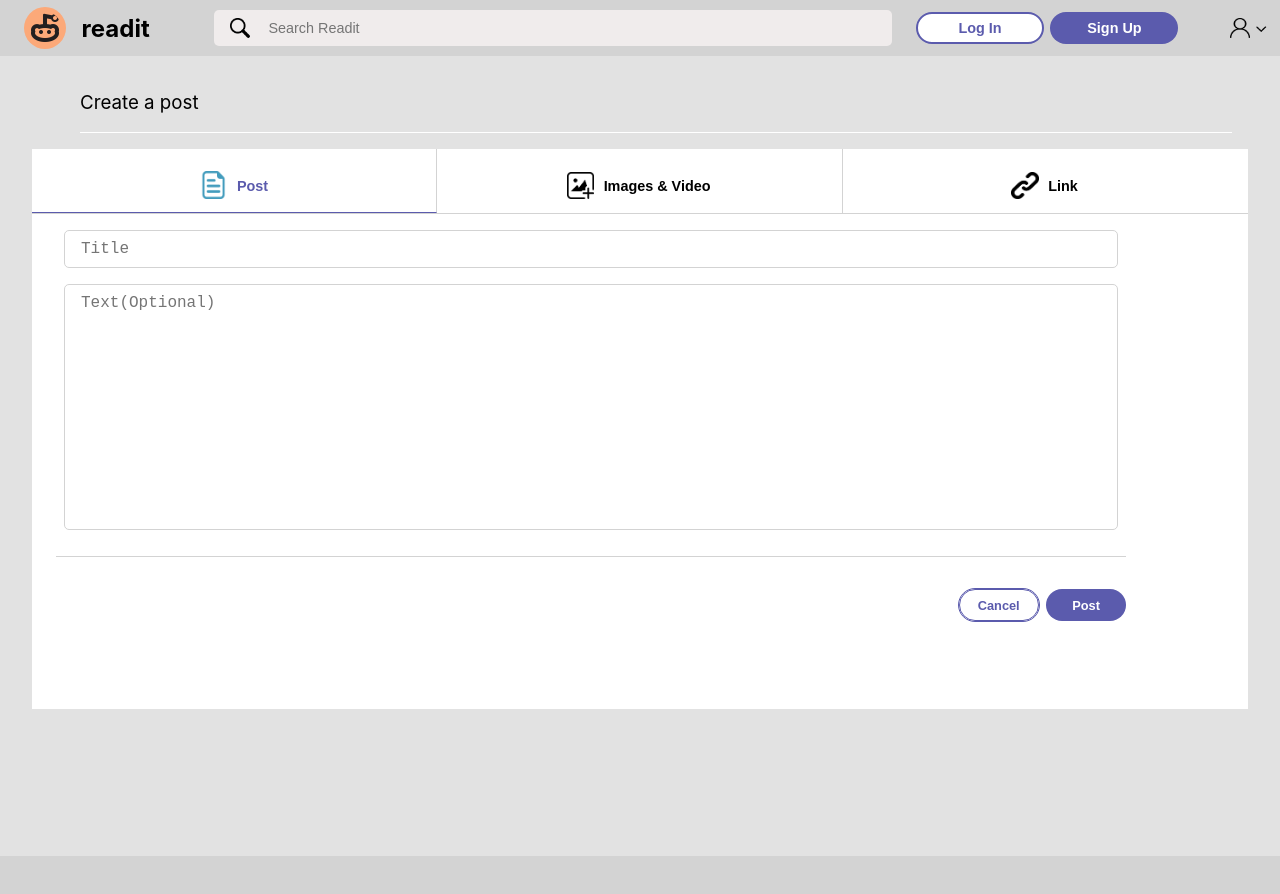
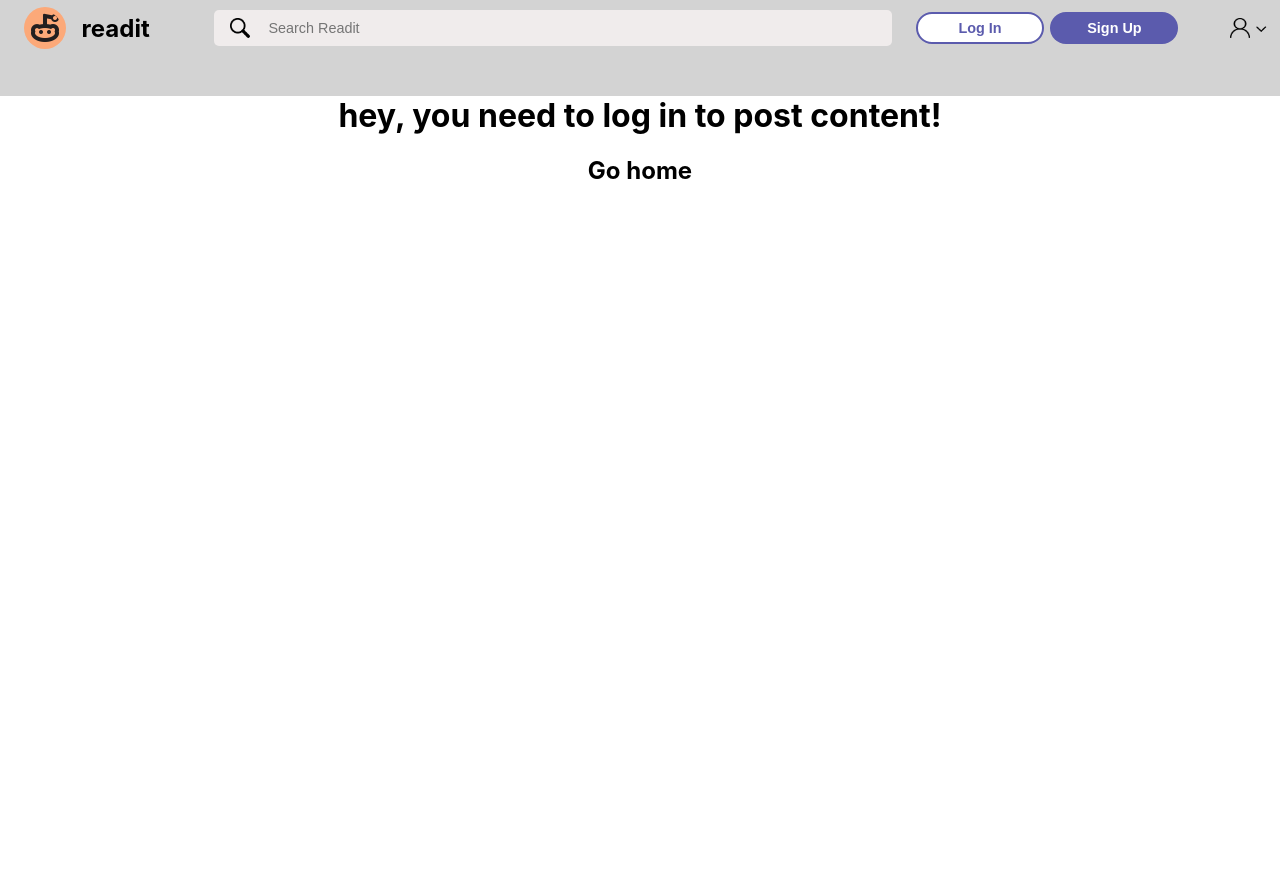
Before and after one commit to deet28/readit, a React (Create React App) app: page /Post in a window 1280 px wide. Before the commit the page ends 856 px from the top, so only its background shows below. Built offline with nearby package versions, Linux system fonts and the light colour scheme; no server answers.

Commit message:
Adding feature that prevents people from posting unless they're logged in.

```diff
--- a/src/components/Helpers.js
+++ b/src/components/Helpers.js
@@ -75,7 +75,7 @@ export function logIntoAccount(e){
   const largeHeader = document.querySelector(".Main-Header-Bar-Large");
   const mainBody = document.querySelector('.Main-Body-Div');
   const logInChange = document.querySelector('.Log-In-Change-Modal');
-  const logInChangeText = document.querySelector('.Log-In-Change-Modal-Text')
+  const logInChangeText = document.querySelector('.Log-In-Change-Modal-Text');
 
   if (e.target.textContent == 'Sign Up' || e.target.textContent == 'SIGN UP'){
     modalTitle.textContent = 'Sign Up';
--- a/src/components/MainBody.js
+++ b/src/components/MainBody.js
@@ -12,7 +12,6 @@ import {
 import {
   getFirestore,
   getDocs,
-  addDoc,
   query,
   where,
   doc,
@@ -27,7 +26,7 @@ import downVoteArrow from '../media/downvote-arrow.png'
 import chat from '../media/chat.png';
 import ReactPlayer from 'react-player/youtube';
 import { v4 as uuidv4 } from 'uuid';
-import { logIntoAccount } from './Helpers'
+import { logIntoAccount,closeLogIn } from './Helpers'
 
 export default function MainBody() {
 
@@ -40,6 +39,7 @@ export default function MainBody() {
   const [cDislikes,setcDislikes] = useState([]);
 
   const [comments,setComments] = useState([]);
+  const [cCounter,setcCounter] = useState(0);
   const currentUser = useAuth();
   let array = [];
   let commentsArray=[];
@@ -319,20 +319,21 @@ async function downvoteCButton(id){
   }
 
   async function displayComments(input){
+  let counter = 0;
   let postID = input
     const  q = collection(db,"Comments",postID,"Comment-Nest");
-    //const collectionRef = collection(postRef,"Comment-Nest");
-    //const q = query(postRef,where("id","==",postID))
     const snapshot = await getDocs(q,"Comment-Nest");
     const results = snapshot.docs.map(doc=> ({...doc.data()}));
     results.forEach(async (result) => {
-      console.log(result)
       let newComment = result.comment
       let newCommentLikes = result.likes
       let newCommentID = result.id
       let user = result.user
+      counter++;
       commentsArray.push({newComment,newCommentID,newCommentLikes,user});
     });
+    setcCounter(counter);
+    console.log(cCounter)
     setComments(commentsArray)
   }
 
@@ -506,7 +507,7 @@ async function downvoteCButton(id){
 
               <div className = "Selected-Body-Media-Footer">
                 <img src = {chat} className = "Selected-Body-Chat-Icon"></img>
-                <p>Comments</p>
+                <p>{cCounter} Comments</p>
               </div>
 
           </div>
@@ -549,7 +550,7 @@ async function downvoteCButton(id){
                         <img src = {downVoteArrow} id = {index.newCommentID} onClick = {checkCLikes}className = "Selected-Body-Comment-Posts-Dislike"></img>
                         }
                         {currentUser==null&&
-                        <img src = {downVoteArrow} onClick = {logIntoAccount}className = "Selected-Body-Comment-Posts-Like"></img>
+                        <img src = {downVoteArrow} onClick = {logIntoAccount}className = "Selected-Body-Comment-Posts-Dislike"></img>
                         }
                       </div>
                     </div>
--- a/src/components/Nav.js
+++ b/src/components/Nav.js
@@ -29,16 +29,27 @@ export default function Nav() {
   const currentUser = useAuth();
   const [userName, setUserName] = useState([]);
 
+
   async function testUsername(){
     let userArr =[];
+    let displayName = displayRef.current.value;
+    let display = displayName.toLowerCase();
+    let emailName = emailRef.current.value;
+    let email = emailName.toLowerCase();
+    console.log(display)
     const querySnapshot = await getDocs(collection(db,'Users'));
       querySnapshot.forEach((doc)=>{
         let user = (doc.id, "=>",doc.data())
-        let result = user.userName;
-        userArr.push(result);
+        let userName = user.userName.toLowerCase();
+        let userEmail = user.email.toLowerCase();
+        userArr.push(userName);
+        userArr.push(userEmail)
       })
-     if (userArr.includes(displayRef.current.value)){
+      console.log(userArr)
+     if (userArr.includes(display)){
         return alert('Username taken!');
+      } else if(userArr.includes(email)) {
+        return alert ('Email already in use.')
       } else {
         handleSignUp();
       }
@@ -53,7 +64,7 @@ export default function Nav() {
       .then(handleUsername())
       .then(resetSignUpForm())
     } catch {
-      alert('error')
+
     }
   }
 }
@@ -107,6 +118,7 @@ async function getUsername(input){
       await login(emailRef.current.value,passwordRef.current.value)
       .then(getUsername())
       .then(resetSignUpForm())
+
     } catch {
       alert('error')
     }
@@ -114,14 +126,10 @@ async function getUsername(input){
 
   function showMenu(){
     const navMenu = document.querySelector(".Nav-Drop-Down-Menu");
-    //const mainBar = document.querySelector(".Main-Header-Bar");
     if(navMenu.classList.contains("Hidden")===true){
       navMenu.classList.remove("Hidden");
-      //mainBar.classList.add("Background")
     } else {
       navMenu.classList.add("Hidden")
-
-     // mainBar.classList.remove("Background");
     }
 
   }
@@ -143,10 +151,11 @@ async function getUsername(input){
           <h3 className = "Log-In-Title">Login</h3>
           <div className = "Log-In-Inputs">
             <input ref = {displayRef} className = "Log-In-Username Hidden" placeholder = "Username"></input>
-            <input ref = {emailRef} className = "Log-In-Email" placeholder = "Email"></input>
-            <input ref = {passwordRef} className = "Log-In-Password" type = "password" placeholder = "Password"></input>
-            <div className = "Log-In-Change-Modal-Parent"><span className = "Log-In-Change-Modal-Text">Already a user?</span><button className = "Log-In-Change-Modal"onClick = {logIntoAccount}>LOG IN</button></div>
-
+            <input ref = {emailRef} className = "sign Log-In-Email" placeholder = "Email"></input>
+            <input ref = {passwordRef} className = "sign Log-In-Password" type = "password" placeholder = "Password"></input>
+            <div className = "Log-In-Change-Modal-Parent"><span className = "Log-In-Change-Modal-Text">Already a user?</span>
+              <button className = "Log-In-Change-Modal"onClick = {logIntoAccount}>LOG IN</button>
+            </div>
           </div>
           <button className = "Log-In-Login"onClick = {handleLogin}>Log In</button>
           <button className = "Log-In-Signup Hidden" onClick = {testUsername}>Sign Up</button>
--- a/src/components/Post.js
+++ b/src/components/Post.js
@@ -2,10 +2,10 @@ import React from 'react';
 import { Link } from 'react-router-dom';
 import { app,useAuth } from '../firebase';
 import { storage } from '../firebase';
-import { getFirestore,doc,setDoc,addDoc } from 'firebase/firestore';
+import { getFirestore,doc,setDoc } from 'firebase/firestore';
 import { ref, uploadBytesResumable,getDownloadURL } from 'firebase/storage';
 import { v4 as uuidv4 } from 'uuid';
-import { useState } from 'react';
+import { useState,useEffect } from 'react';
 import docIcon from '../media/document.png';
 import picIcon from '../media/picture.png';
 import linkIcon from '../media/link.png';
@@ -16,6 +16,7 @@ export default function Post() {
   const imageButton = `Images & Video`;
   const [images, setImages] = useState([
   ])
+
   const currentUser = useAuth();
   let image;
 
@@ -144,6 +145,12 @@ export default function Post() {
     return dateNow
   }
 
+  function checkLoggedIn(){
+    setTimeout(()=>{
+      'hello';
+    },1000)
+  }
+
 
   function changeSelected(e){
     let name = getButtonName(e);
@@ -182,9 +189,38 @@ export default function Post() {
       }
     }
   }
+  const [loading,setLoading] = useState(true)
+  useEffect(()=>{
+    const loadScreen = setTimeout(() => {
+      setLoading(false)
+    },500);
+      return () => clearTimeout(loadScreen)
+    },[loading]);
 
   return (
-    <>
+  <>
+<div>
+{checkLoggedIn()}
+  {currentUser == null && loading == true &&
+    <div className = "Stop">
+    <h1 className = "Stop-Loading"></h1>
+  </div>
+  }
+  {currentUser == null && loading == false &&
+    <div className = "Stop">
+      <h1>hey, you need to log in to post content!</h1>
+      <Link to = "/" className = "Stop-Link">
+        <h2>Go home</h2>
+      </Link>
+    </div>
+  }
+  {currentUser!==null&& loading == true &&
+    <div className = "Stop">
+      <h1></h1>
+    </div>
+  }
+  {currentUser!==null&&loading==false&&
+
   <div className = "Post-Main-Div">
 
   <div className = "Post-Submitted Hidden">
@@ -250,6 +286,9 @@ export default function Post() {
       </div>
     </div>
     </div>
+    }
+
+  </div>
   </>
   )
 }
--- a/src/styles/App.css
+++ b/src/styles/App.css
@@ -37,6 +37,9 @@
   visibility: hidden;
   display:none;
 }
+.disabled{
+  pointer-events:none;
+}
 
 .Background{
   z-index: -1!important;
@@ -51,3 +54,20 @@
   overflow: hidden;
   pointer-events: none;
 }
+
+.Stop{
+  background-color: white;
+  height:50rem;
+  margin-top:5vh;
+  z-index:9999;
+}
+
+.Stop-Link{
+  text-decoration: none;
+  color:black;
+}
+
+.Stop-Link:hover{
+  cursor:pointer;
+  text-decoration: underline;
+}
```
Lines whose indentation alone changed are shown as unchanged.
